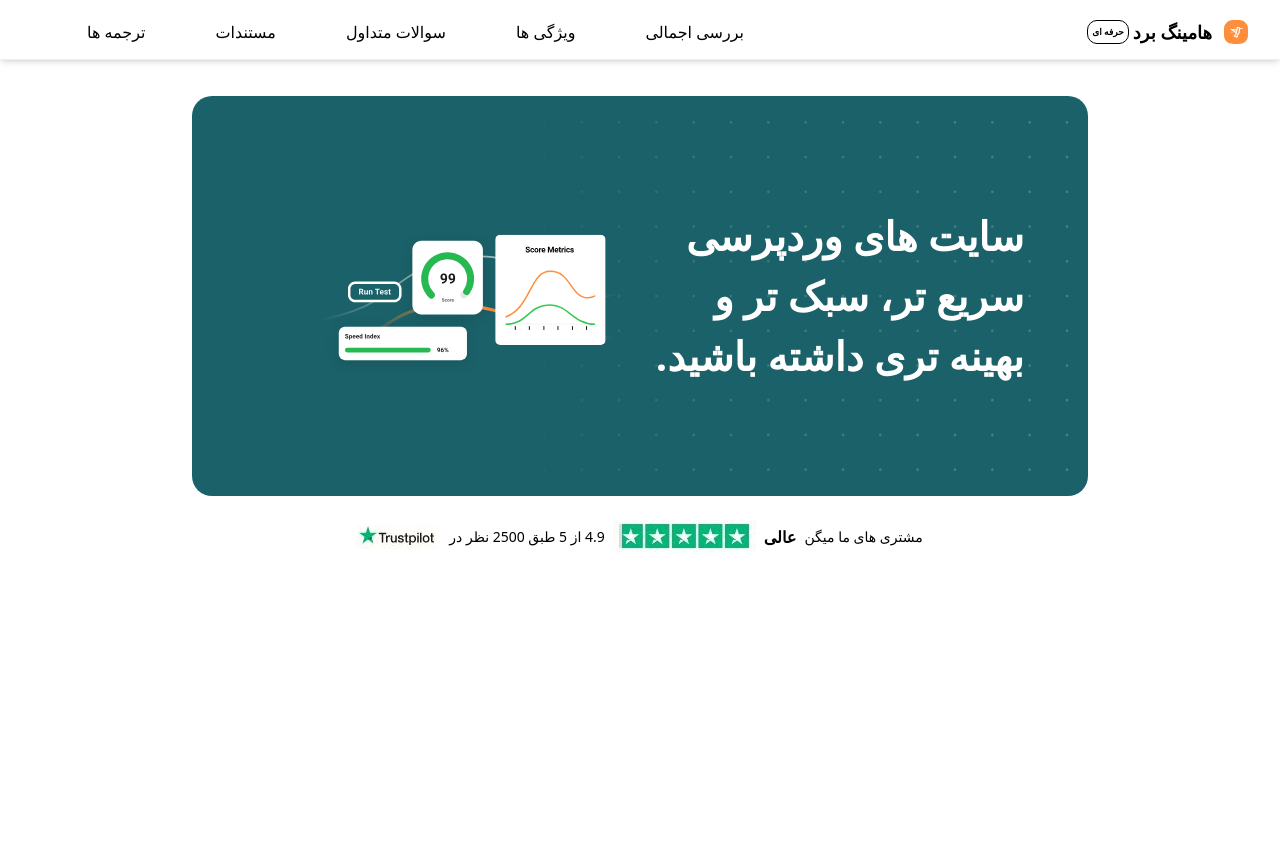
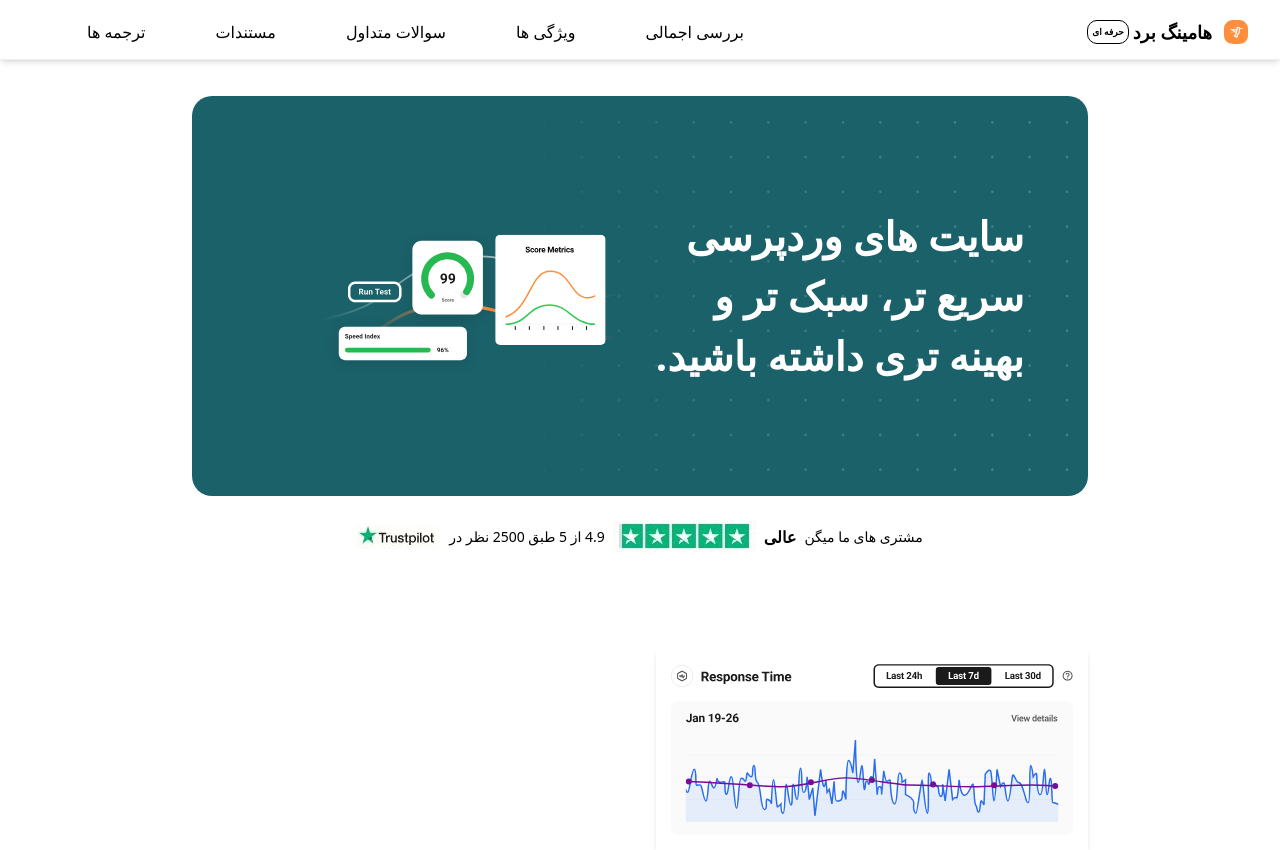
Before and after one commit to mahyarErshad/hummingbird, a React (Create React App) app: page / in a window 1280 px wide. Before the commit the page ends 800 px from the top, so only its background shows below. Built offline with nearby package versions, Linux system fonts and the light colour scheme; a web font is replaced by a local one.

Commit message:
Added a new image

```diff
--- a/src/Components/Body/Banner.jsx
+++ b/src/Components/Body/Banner.jsx
@@ -2,6 +2,7 @@ import React, { memo } from "react";
 import { ReactComponent as BannerImage } from "../../assets/images/banner.svg";
 import fiveStars from "../../assets/images/fiveStars.jpg";
 import trustPilot from "../../assets/images/trustPilot.JPG";
+import responseTime from "../../assets/images/ResponseTime.svg";
 
 function Banner() {
   return (
@@ -10,13 +11,19 @@ function Banner() {
         <p className="font-bold max-md:text-3xl md:text-[2.5rem] flex-shrink-0 text-white max-lg:w-full w-[50%]">سایت های وردپرسی سریع تر، سبک تر و بهینه تری داشته باشید.</p>
         <BannerImage className="max-md:hidden" />
       </section>
-      <div className="w-full flex-center gap-2 flex-wrap">
+      <div className="w-full flex-center gap-2 flex-wrap mb-24">
         <p className="text-sm whitespace-nowrap">مشتری های ما میگن</p>
         <strong className="text-base">عالی</strong>
         <img src={fiveStars} alt="rating" />
         <p className="text-sm whitespace-nowrap">4.9 از 5 طبق 2500 نظر در</p>
         <img src={trustPilot} alt="Trust Pilot" />
       </div>
+      <div className="flex justify-between items-start gap-8">
+        <div className="w-2/4">
+          <img src={responseTime} alt="response time" className="shadow-md" />
+        </div>
+        <div className="w-2/4"></div>
+      </div>
     </>
   );
 }
```
Also changed, not shown: src/assets/images/ResponseTime.svg (added).
